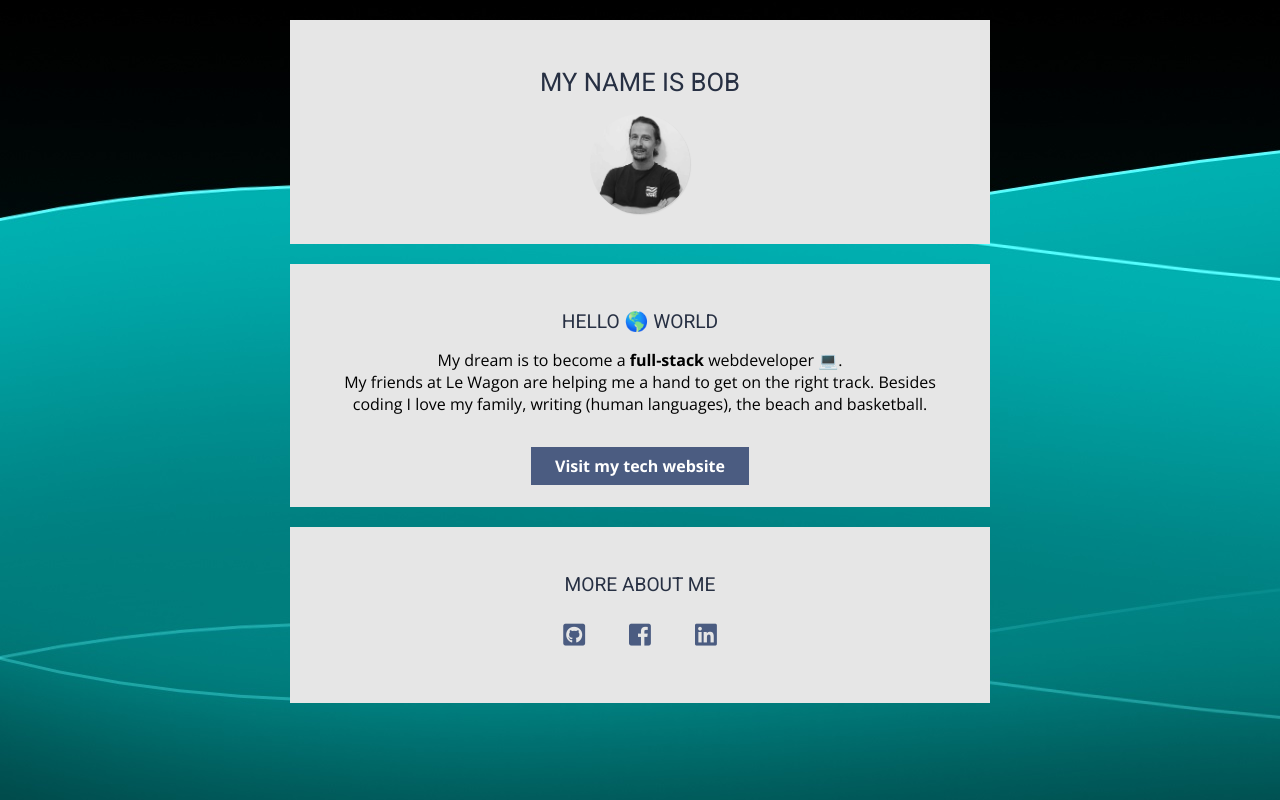
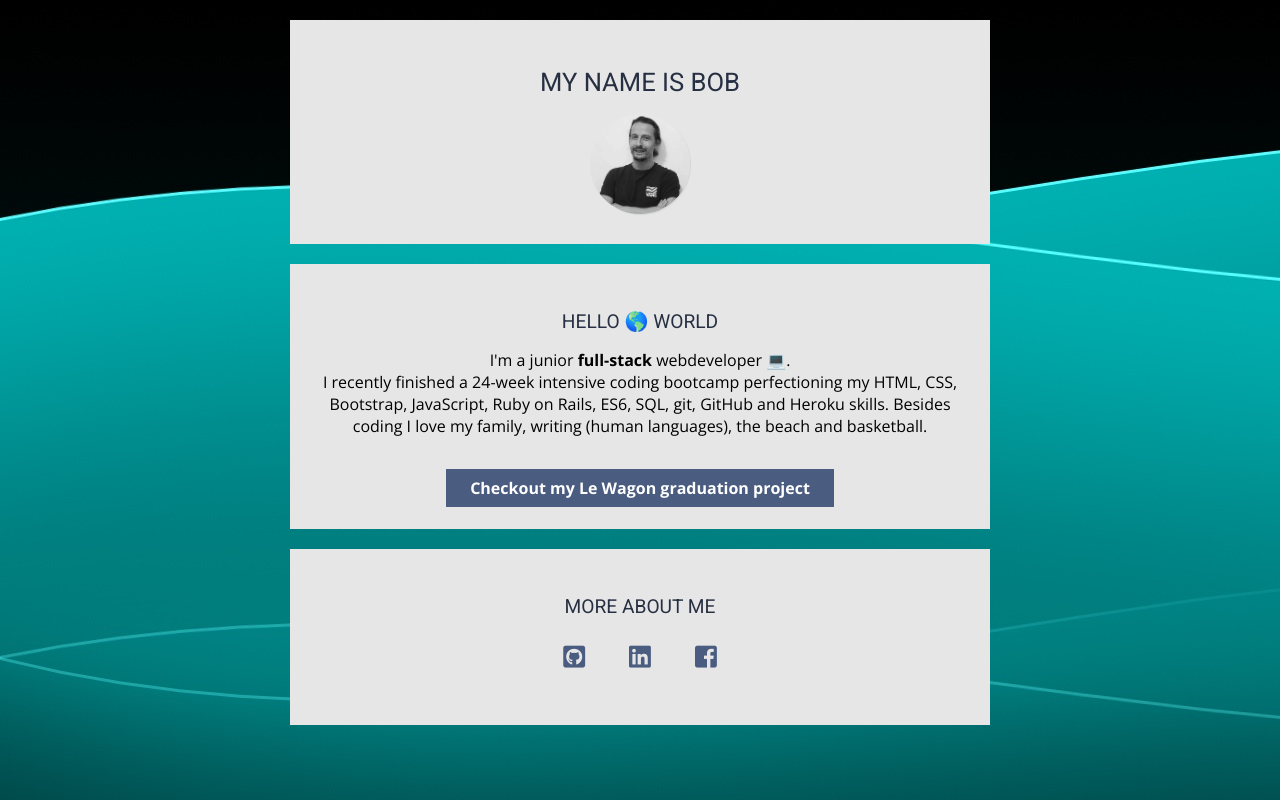
Before and after one commit to 80BDIJK5/Profile-page, a plain HTML site: page index.html in a window 1280 px wide. Drawn offline with nearby package versions, Linux system fonts and the light colour scheme; files whose address does not match are found by name.

Commit message:
changed description

```diff
--- a/index.html
+++ b/index.html
@@ -16,9 +16,9 @@
       <div class="profile-card">
         <h2>HELLO 🌎 WORLD</h2>
         <p>
-        My dream is to become a <strong>full-stack</strong> webdeveloper 💻. <br>My friends at Le Wagon are helping me a hand to get on the right track. Besides coding I love my family, writing (human languages), the beach and basketball.
+        I'm a junior <strong>full-stack</strong> webdeveloper 💻. <br>I recently finished a 24-week intensive coding bootcamp perfectioning my HTML, CSS, Bootstrap, JavaScript, Ruby on Rails, ES6, SQL, git, GitHub and Heroku skills. Besides coding I love my family, writing (human languages), the beach and basketball.
         </p>
-        <a class="btn" href="https://nl.ccm.net/" target="_blank">Visit my tech website</a>
+        <a class="btn" href="https://www.streatguidemexico.com/" target="_blank">Checkout my Le Wagon graduation project</a>
       </div>
       <div class="profile-card">
         <h2>MORE ABOUT ME</h2>
@@ -29,13 +29,13 @@
             </a>
           </li>
           <li>
-            <a href="https://www.facebook.com/bobdijks/" class="icons" target="_blank">
-              <i class="fab fa-facebook-square"></i>
+            <a href="https://www.linkedin.com/in/bobdijks/" class="icons" target="_blank">
+              <i class="fab fa-linkedin"></i>
             </a>
           </li>
           <li>
-            <a href="https://www.linkedin.com/in/bobdijks/" class="icons" target="_blank">
-              <i class="fab fa-linkedin"></i>
+            <a href="https://www.facebook.com/bobdijks/" class="icons" target="_blank">
+              <i class="fab fa-facebook-square"></i>
             </a>
           </li>
         </ul>
```
